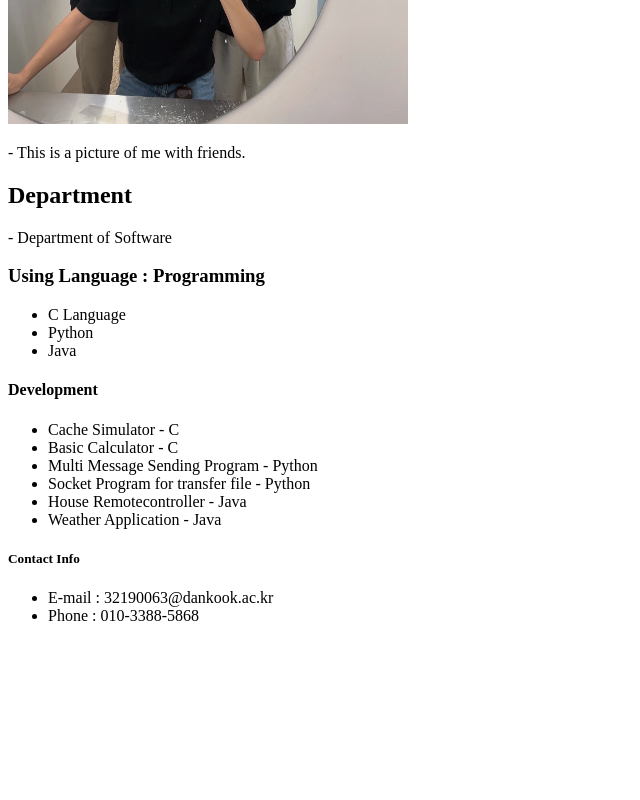
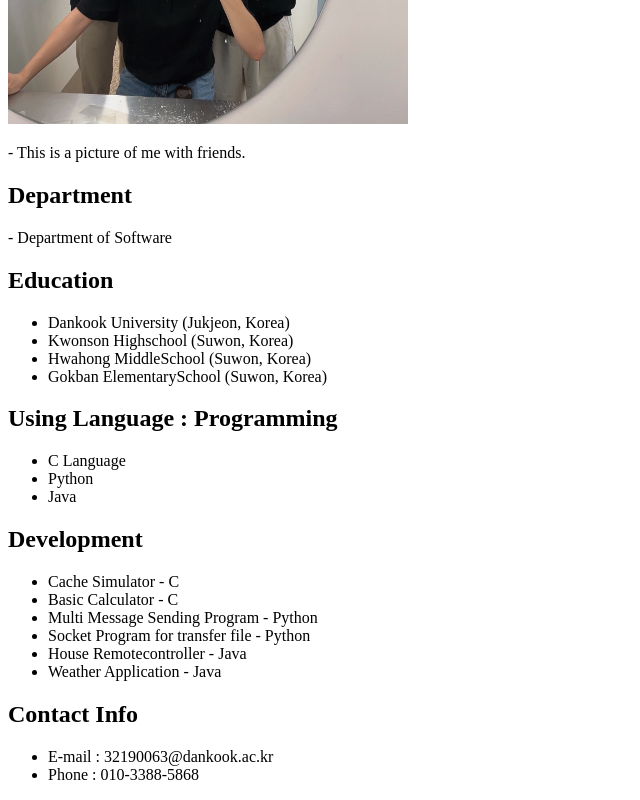
Before and after one commit to RiaKang/Mid-Term-Project, a plain HTML site: page index.html in a window 1280 px wide. Shown: the part 778-1578 px from the top of the page, without its empty margins (0-640 px from the left). Before the commit the page ends 1419 px from the top, so only its background shows below. Drawn offline with Linux system fonts and the light colour scheme.

Commit message:
modify first header and font size of other header

```diff
--- a/index.html
+++ b/index.html
@@ -1,30 +1,38 @@
 <!DOCTYPE html>
 <html>
   <head>
-    <title>Introduce</title>
+    <title>Introduction</title>
   </head>
 
   <body>
-    <h1>KANG SEUNG MIN</h1>
+    <h1>Introduction of KANG SEUNG MIN</h1>
     <p>- I am a student at Dankook University.</p>
     <p>I am studying in the Department of Software at Dankook University, preparing to become a programmer</p>
 
     <img src="DKUimage.jpg" alt="Dankook University Image" width="600" height="300">
-    <p>- This is a picture of DKU.</p>
+    <p>- This is a picture of Dankook University.</p>
     <img src="KANG_image.jpg" alt="KANGSEUNGMIN" width="400" height="400">
     <p>- This is a picture of me with friends.</p>
 
     <h2>Department</h2>
     <p>- Department of Software</p>
 
-    <h3>Using Language : Programming</h3>
+    <h2>Education</h2>
+    <ul>
+        <li>Dankook University (Jukjeon, Korea)</li>
+        <li>Kwonson Highschool (Suwon, Korea)</li>
+        <li>Hwahong MiddleSchool (Suwon, Korea)</li>
+        <li>Gokban ElementarySchool (Suwon, Korea)</li>
+    </ul>
+
+    <h2>Using Language : Programming</h2>
     <ul>
         <li>C Language</li>
         <li>Python</li>
         <li>Java</li>
     </ul>
 
-    <h4>Development</h4>
+    <h2>Development</h2>
     <ul>
         <li>Cache Simulator - C</li>
         <li>Basic Calculator - C</li>
@@ -34,7 +42,7 @@
         <li>Weather Application - Java</li>
     </ul>
 
-    <h5>Contact Info</h5>
+    <h2>Contact Info</h2>
     <ul>
         <li>E-mail : 32190063@dankook.ac.kr</li>
         <li>Phone  : 010-3388-5868</li>
```
